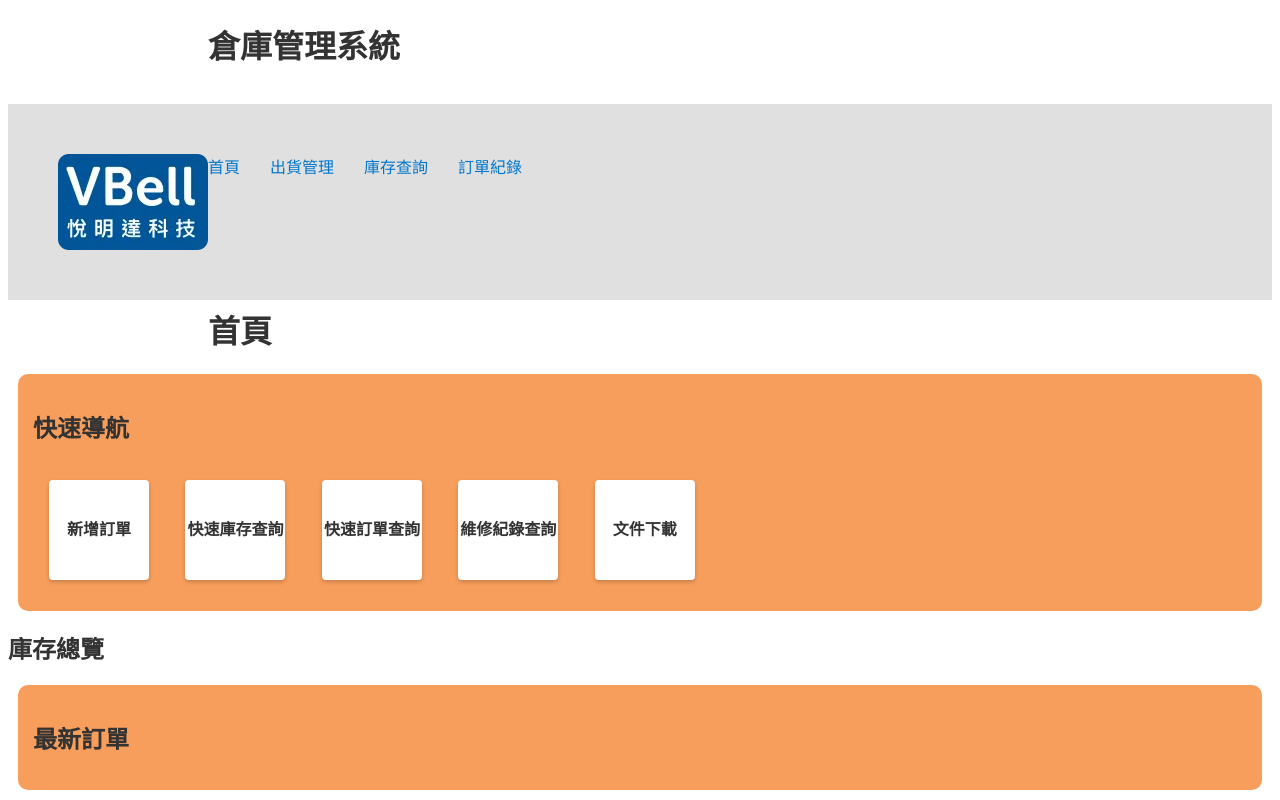
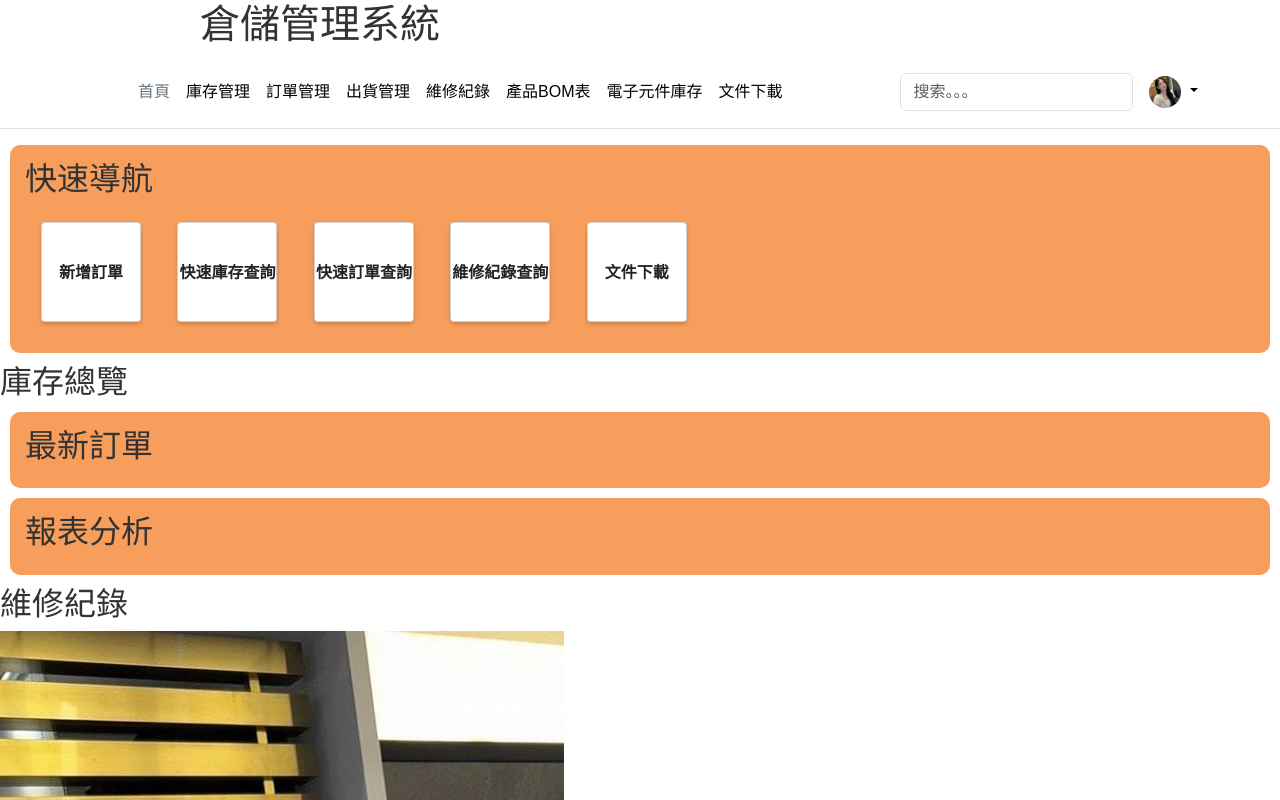
Before and after one commit to yue806161/website_setup_practice, a plain HTML site: page warehouse-management/index.html in a window 1280 px wide. Shown: the top 800 px of the page. Drawn offline with nearby package versions, Linux system fonts and the light colour scheme.

Commit message:
topping
11/9

```diff
--- a/warehouse-management/index.html
+++ b/warehouse-management/index.html
@@ -1,24 +1,56 @@
 <!DOCTYPE html>
 <html lang="zh">
 <head>
+    <link href="https://cdn.jsdelivr.net/npm/bootstrap@5.3.2/dist/css/bootstrap.min.css" rel="stylesheet" integrity="sha384-T3c6CoIi6uLrA9TneNEoa7RxnatzjcDSCmG1MXxSR1GAsXEV/Dwwykc2MPK8M2HN" crossorigin="anonymous">
     <link rel="stylesheet" type="text/css" href="/styles.css">
     <meta charset="UTF-8">
+    <meta name="viewport" content="width=device-width, initial-scale=1">
     <title>倉庫管理系統</title>
 </head>
 <body>
+    <script src="https://cdn.jsdelivr.net/npm/bootstrap@5.3.2/dist/js/bootstrap.bundle.min.js" integrity="sha384-C6RzsynM9kWDrMNeT87bh95OGNyZPhcTNXj1NW7RuBCsyN/o0jlpcV8Qyq46cDfL" crossorigin="anonymous"></script>
+    <script src="https://cdn.jsdelivr.net/npm/@popperjs/core@2.11.8/dist/umd/popper.min.js" integrity="sha384-I7E8VVD/ismYTF4hNIPjVp/Zjvgyol6VFvRkX/vR+Vc4jQkC+hVqc2pM8ODewa9r" crossorigin="anonymous"></script>
     <header>
-        <h1>倉庫管理系統</h1>
+        <h1>倉儲管理系統</h1>
+        <header class="p-3 mb-3 border-bottom">
+            <div class="container">
+              <div class="d-flex flex-wrap align-items-center justify-content-center justify-content-lg-start">
+                <a href="/" class="d-flex align-items-center mb-2 mb-lg-0 link-body-emphasis text-decoration-none">
+                  <svg class="bi me-2" width="40" height="32" role="img" aria-label="啟動" _mstaria-label="138918" _mstHash="36"><use xlink:href="#bootstrap"></use></svg>
+                </a>
+
+                <ul class="nav col-12 col-lg-auto me-lg-auto mb-2 justify-content-center mb-md-0">
+                  <li><a href="#" class="nav-link px-2 link-secondary" _msttexthash="6290102" _msthash="37">首頁</a></li>
+                  <li><a href="#" class="nav-link px-2 link-body-emphasis" _msttexthash="4637321" _msthash="38">庫存管理</a></li>
+                  <li><a href="#" class="nav-link px-2 link-body-emphasis" _msttexthash="4749446" _msthash="39">訂單管理</a></li>
+                  <li><a href="#" class="nav-link px-2 link-body-emphasis" _msttexthash="4985214" _msthash="40">出貨管理</a></li>
+                  <li><a href="#" class="nav-link px-2 link-body-emphasis" _msttexthash="4985214" _msthash="40">維修紀錄</a></li>
+                  <li><a href="#" class="nav-link px-2 link-body-emphasis" _msttexthash="4985214" _msthash="40">產品BOM表</a></li>
+                  <li><a href="#" class="nav-link px-2 link-body-emphasis" _msttexthash="4985214" _msthash="40">電子元件庫存</a></li>
+                  <li><a href="#" class="nav-link px-2 link-body-emphasis" _msttexthash="4985214" _msthash="40">文件下載</a></li>
+                </ul>
+
+                <form class="col-12 col-lg-auto mb-3 mb-lg-0 me-lg-3" role="search">
+                  <input type="search" class="form-control" placeholder="搜索。。。" aria-label="搜索" _mstplaceholder="99723" _msthash="41" _mstaria-label="74607">
+                </form>
+
+                <div class="dropdown text-end">
+                  <a href="#" class="d-block link-body-emphasis text-decoration-none dropdown-toggle" data-bs-toggle="dropdown" aria-expanded="false">
+                    <img src="/mylove_profile.jpg" alt="用戶頭貼" width="32" height="32" class="rounded-circle" _mstalt="33306" _msthash="42">
+                  </a>
+                  <ul class="dropdown-menu text-small" _msthidden="4">
+                    <li _msthidden="1"><a class="dropdown-item" href="#" _msttexthash="191724" _msthidden="1" _msthash="43">New project...</a></li>
+                    <li _msthidden="1"><a class="dropdown-item" href="#" _msttexthash="117221" _msthidden="1" _msthash="44">Settings</a></li>
+                    <li _msthidden="1"><a class="dropdown-item" href="#" _msttexthash="94315" _msthidden="1" _msthash="45">Profile</a></li>
+                    <li><hr class="dropdown-divider"></li>
+                    <li _msthidden="1"><a class="dropdown-item" href="#" _msttexthash="98553" _msthidden="1" _msthash="46">Sign out</a></li>
+                  </ul>
+                </div>
+              </div>
+            </div>
+          </header>
     </header>
-    <nav>
-        <ul>
-            <img src="/cropped-vbell-logo.webp" alt="商標">
-            <li><a href="index.html">首頁</a></li>
-            <li><a href="shipping.html">出貨管理</a></li>
-            <li><a href="inventory.html">庫存查詢</a></li>
-            <li><a href="orders.html">訂單紀錄</a></li>
-        </ul>
-    </nav>
-    <h1>首頁</h1>
+
     <main>
         <!-- 快速導航區域 -->
         <section class="quick-navigation">
```
Also changed, not shown: mylove_profile.jpg (added).
